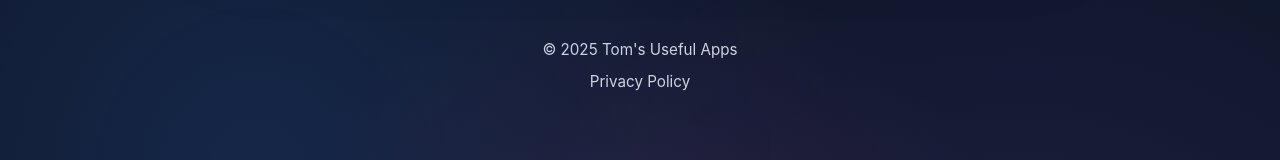
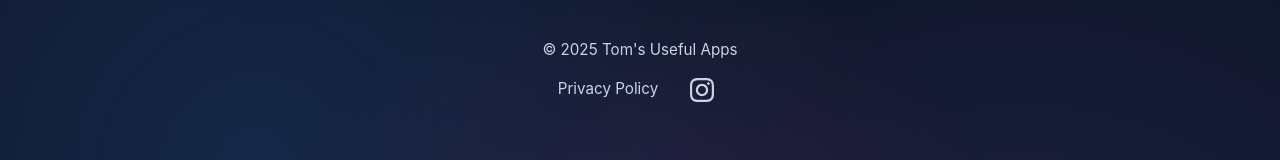
Before and after one commit to tombaldwin96/tomsusefulapps, a website: page index.html in a window 1280 px wide. Shown: the part 1671-1831 px from the top of the page. Drawn offline with Linux system fonts and the light colour scheme.

Commit message:
Add Instagram icon link to footer
Co-authored-by: Cursor <cursoragent@cursor.com>

```diff
--- a/index.html
+++ b/index.html
@@ -94,9 +94,14 @@
         <!-- Footer -->
         <footer class="footer">
             <p>&copy; 2025 Tom's Useful Apps</p>
-            <p style="margin-top: 0.5rem;">
+            <div class="footer-links">
                 <a href="privacy.html" class="footer-link">Privacy Policy</a>
-            </p>
+                <a href="https://instagram.com/tomsusefulapps" target="_blank" rel="noopener noreferrer" class="instagram-link" aria-label="Follow us on Instagram">
+                    <svg class="instagram-icon" viewBox="0 0 24 24" fill="none" xmlns="http://www.w3.org/2000/svg">
+                        <path d="M12 2.163c3.204 0 3.584.012 4.85.07 3.252.148 4.771 1.691 4.919 4.919.058 1.265.069 1.645.069 4.849 0 3.205-.012 3.584-.069 4.849-.149 3.225-1.664 4.771-4.919 4.919-1.266.058-1.644.07-4.85.07-3.204 0-3.584-.012-4.849-.07-3.26-.149-4.771-1.699-4.919-4.92-.058-1.265-.07-1.644-.07-4.849 0-3.204.013-3.583.07-4.849.149-3.227 1.664-4.771 4.919-4.919 1.266-.057 1.645-.069 4.849-.069zm0-2.163c-3.259 0-3.667.014-4.947.072-4.358.2-6.78 2.618-6.98 6.98-.059 1.281-.073 1.689-.073 4.948 0 3.259.014 3.668.072 4.948.2 4.358 2.618 6.78 6.98 6.98 1.281.058 1.689.072 4.948.072 3.259 0 3.668-.014 4.948-.072 4.354-.2 6.782-2.618 6.979-6.98.059-1.28.073-1.689.073-4.948 0-3.259-.014-3.667-.072-4.947-.196-4.354-2.617-6.78-6.979-6.98-1.281-.059-1.69-.073-4.949-.073zm0 5.838c-3.403 0-6.162 2.759-6.162 6.162s2.759 6.163 6.162 6.163 6.162-2.759 6.162-6.163c0-3.403-2.759-6.162-6.162-6.162zm0 10.162c-2.209 0-4-1.79-4-4 0-2.209 1.791-4 4-4s4 1.791 4 4c0 2.21-1.791 4-4 4zm6.406-11.845c-.796 0-1.441.645-1.441 1.44s.645 1.44 1.441 1.44c.795 0 1.439-.645 1.439-1.44s-.644-1.44-1.439-1.44z" fill="currentColor"/>
+                    </svg>
+                </a>
+            </div>
         </footer>
     </div>
 
--- a/styles.css
+++ b/styles.css
@@ -406,6 +406,15 @@ body::before {
     animation: fadeInUp 0.8s ease-out 0.6s both;
 }
 
+.footer-links {
+    display: flex;
+    justify-content: center;
+    align-items: center;
+    gap: 1.5rem;
+    margin-top: 0.5rem;
+    flex-wrap: wrap;
+}
+
 .footer-link {
     color: var(--text-secondary);
     text-decoration: none;
@@ -431,6 +440,33 @@ body::before {
 
 .footer-link:hover::after {
     width: 100%;
+}
+
+.instagram-link {
+    display: inline-flex;
+    align-items: center;
+    justify-content: center;
+    color: var(--text-secondary);
+    text-decoration: none;
+    transition: all 0.3s ease;
+    padding: 0.5rem;
+    border-radius: 8px;
+}
+
+.instagram-icon {
+    width: 24px;
+    height: 24px;
+    fill: currentColor;
+    transition: all 0.3s ease;
+}
+
+.instagram-link:hover {
+    color: #E4405F;
+    transform: translateY(-2px) scale(1.1);
+}
+
+.instagram-link:hover .instagram-icon {
+    filter: drop-shadow(0 4px 8px rgba(228, 64, 95, 0.4));
 }
 
 /* Responsive Design */
```
